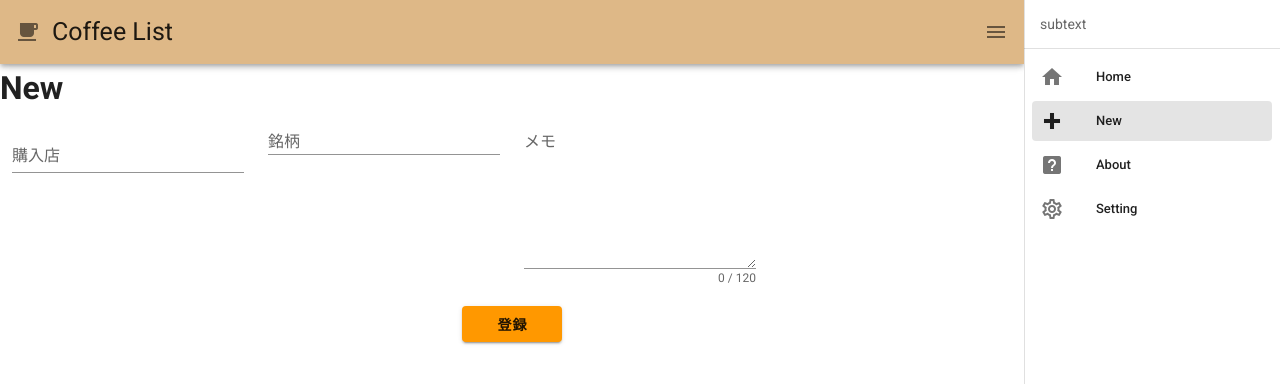
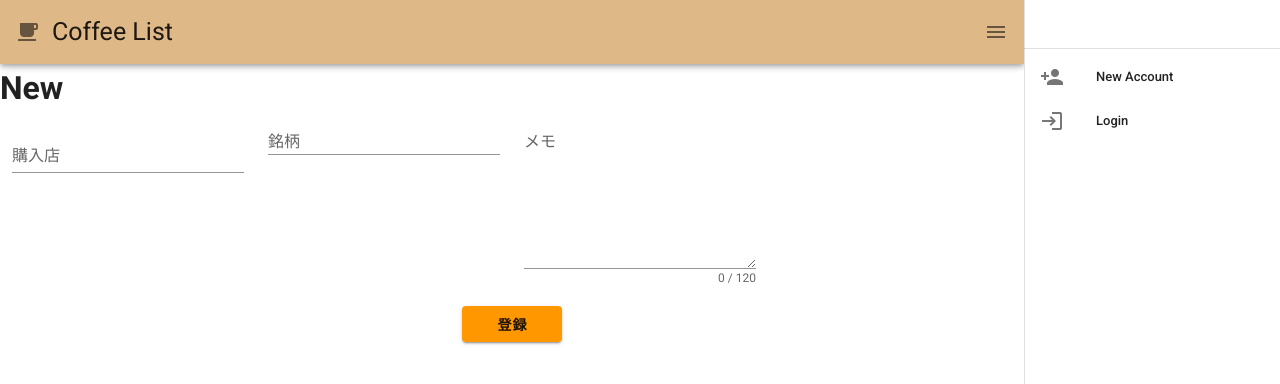
Before and after one commit to ponnao5252/my-review, a Vue app: page /new in a window 1280 px wide. Shown: the top 384 px of the page. Built offline with nearby package versions, Linux system fonts and the light colour scheme.

Commit message:
ログイン状態によって表示するメニュー変更

```diff
--- a/package.json
+++ b/package.json
@@ -8,7 +8,7 @@
     "lint": "vue-cli-service lint"
   },
   "dependencies": {
-    "core-js": "^3.13.1",
+    "core-js": "^2.6.12",
     "firebase": "^8.7.1",
     "vue": "^2.6.13",
     "vue-router": "^3.5.1",
--- a/src/components/HeaderNew.vue
+++ b/src/components/HeaderNew.vue
@@ -5,7 +5,7 @@
         <v-list-item>
           <v-list-item-content>
             <v-list-item-subtitle>
-              subtext
+              {{ name }}
             </v-list-item-subtitle>
           </v-list-item-content>
         </v-list-item>
@@ -14,7 +14,7 @@
 
         <v-list dense nav>
           <v-list-item
-            v-for="item in items"
+            v-for="item in selectedItems"
             :key="item.title"
             :to="item.to"
             link
@@ -59,13 +59,32 @@ export default {
   name: "HeaderNew",
   data: () => ({
     drawer: null,
+    selectedPattern: 1,
     items: [
-      { title: "Home", icon: "mdi-home", to: "/" },
-      { title: "New", icon: "mdi-plus-thick", to: "/new" },
+      {
+        title: "New Account",
+        icon: "mdi-account-plus",
+        to: "/signup",
+        pattern: 1,
+      },
+      { title: "Login", icon: "mdi-login", to: "/signin", pattern: 1 },
+      { title: "Home", icon: "mdi-home", to: "/", pattern: 2 },
+      { title: "New", icon: "mdi-plus-thick", to: "/new", pattern: 2 },
       { title: "About", icon: "mdi-help-box", to: "/about" },
-      { title: "Setting", icon: "mdi-cog-outline", to: "/set" },
+      { title: "Setting", icon: "mdi-cog-outline", to: "/set", pattern: 2 },
+      { title: "Logout", icon: "mdi-logout", to: "/signin", pattern: 2 },
     ],
+    userName: "test",
   }),
+  computed: {
+    selectedItems() {
+      this.changePattern()
+      return this.items.filter((item) => item.pattern === this.selectedPattern);
+    },
+    name() {
+      return this.$store.getters.userName;
+    },
+  },
   methods: {
     toNew() {
       this.$router.push("new");
@@ -73,6 +92,11 @@ export default {
     toHome() {
       this.$router.push("/", () => {});
     },
+    changePattern() {
+      if (this.$store.getters.userName !== undefined) {
+        this.selectedPattern = 2;
+      }
+    },
   },
 };
 </script>
--- a/src/firebase/firestore.js
+++ b/src/firebase/firestore.js
@@ -1,4 +1,6 @@
 import firebase from "firebase";
+import "firebase/auth";
+import "firebase/firestore";
 
 // Your web app's Firebase configuration
 // For Firebase JS SDK v7.20.0 and later, measurementId is optional
@@ -14,5 +16,14 @@ var firebaseConfig = {
 // Initialize Firebase
 const firebaseApp = firebase.initializeApp(firebaseConfig);
 const firestore = firebaseApp.firestore()
+const auth = firebaseApp.auth()
 
-export default firestore
+const dataRef = firestore.collection("cards")
+const userRef = firestore.collection("users")
+
+export default {
+firestore,
+auth,
+dataRef,
+userRef
+}
--- a/src/main.js
+++ b/src/main.js
@@ -3,6 +3,7 @@ import App from "./App.vue";
 import router from "./router/index";
 import vuetify from "./plugins/vuetify";
 import store from './store'
+
 
 Vue.config.productionTip = false;
 
--- a/src/store/index.js
+++ b/src/store/index.js
@@ -1,55 +1,39 @@
 import Vue from "vue";
 import Vuex from "vuex";
-import firestore from '../firebase/firestore'
+import firebase from "../firebase/firestore";
 import router from "@/router/index";
-
-const dataRef = firestore.collection('cards')
 
 Vue.use(Vuex);
 
 export default new Vuex.Store({
   state: {
-    cards: [
-      // {
-      //   id: 1,
-      //   store: 111,
-      //   brand: "test",
-      //   memo: "aaa",
-      //   src: "https://cdn.vuetifyjs.com/images/cards/plane.jpg",
-      // },
-    ],
+    cards: [],
     favoriteList: [],
+    loginUser: [],
   },
   getters: {
-    cardsLength: state => state.cards.length,
-    cards: state => state.cards.sort((a,b) => {
-      return a.id - b.id
-    }),
-    favoriteListLength: state => state.favoriteList.length,
-    favoriteList: state => state.favoriteList
+    cardsLength: (state) => state.cards.length,
+    cards: (state) =>
+      state.cards.sort((a, b) => {
+        return a.id - b.id;
+      }),
+    favoriteListLength: (state) => state.favoriteList.length,
+    favoriteList: (state) => state.favoriteList,
+    userName: (state) => state.loginUser.userName,
   },
   mutations: {
     addData(state, data) {
-      dataRef.add(data)
+      // firebase.dataRef.add(data);
+      firebase.userRef
+        .doc(state.loginUser.userUid)
+        .collection("cards")
+        .add(data);
     },
-    // update(state, updateData) {
-    // dataRef.get().then((snapshot) => {
-    //     snapshot.forEach(doc => {
-    //       if(doc.data().id == updateData.id) {
-    //         dataRef.doc(doc.id).update({
-    //           store: updateData.store,
-    //           brand: updateData.brand,
-    //           memo: updateData.memo
-    //         })
-    //       }
-    //     })
-    //   })
-    // },
     addFavorite(state, id) {
       if (state.favoriteList.length == 0) {
         state.favoriteList.push(id);
       } else if (state.favoriteList.includes(id)) {
-        state.favoriteList = state.favoriteList.filter(item => item !== id);
+        state.favoriteList = state.favoriteList.filter((item) => item !== id);
       } else {
         state.favoriteList.push(id);
       }
@@ -59,7 +43,13 @@ export default new Vuex.Store({
     },
     clearState(state) {
       state.cards = [];
-    }
+    },
+    addLoginUser(state, userData) {
+      state.loginUser = userData;
+    },
+    searchUserNameAndLogin(state, userData) {
+      state.loginUser = userData;
+    },
   },
   actions: {
     addFavorite(context, id) {
@@ -74,30 +64,58 @@ export default new Vuex.Store({
       }
       context.commit("addData", data);
     },
-    update(context,upDateData) {
-      dataRef.get().then((snapshot) => {
-        snapshot.forEach(doc => {
-          if(doc.data().id == upDateData.id) {
-            dataRef.doc(doc.id).update({
-              store: upDateData.store,
-              brand: upDateData.brand,
-              memo: upDateData.memo
-            })
-          }
-        })
-        router.push("/");
-      })
+    update(context, upDateData) {
+      firebase.userRef
+        .doc(this.state.loginUser.userUid)
+        .collection("cards")
+        .get()
+        .then((snapshot) => {
+          snapshot.forEach((doc) => {
+            if (doc.data().id == upDateData.id) {
+              firebase.userRef
+                .doc(this.state.loginUser.userUid)
+                .collection("cards")
+                .doc(doc.id)
+                .update({
+                  store: upDateData.store,
+                  brand: upDateData.brand,
+                  memo: upDateData.memo,
+                });
+            }
+          });
+          router.push("/");
+        });
     },
     clearState(context) {
       context.commit("clearState");
     },
-    startListner({commit}) {
-      dataRef.get().then((snapshot) => {
-        snapshot.forEach(doc => {
-          commit('setState', doc.data())
-        })
-      })
-    }
+    startListner({ commit }) {
+      // ログインしているユーザーのデータを表示するようにする
+      firebase.userRef
+        .doc(this.state.loginUser.userUid)
+        .collection("cards")
+        .get()
+        .then((snapshot) => {
+          snapshot.forEach((doc) => {
+            commit("setState", doc.data());
+          });
+        });
+    },
+    addLoginUser(context, userData) {
+      context.commit("addLoginUser", userData);
+    },
+    searchUserNameAndLogin(context, userUid) {
+      firebase.userRef
+        .doc(userUid)
+        .get()
+        .then((userName) => {
+          context.commit("addLoginUser", {
+            userName: userName.data().user,
+            userUid: userUid,
+          });
+          router.push("/");
+        });
+    },
   },
   modules: {},
 });
```
Also changed, not shown: src/router/index.js (+12 -0 lines), 1 other file (tests, documents, lock files or other folders).
